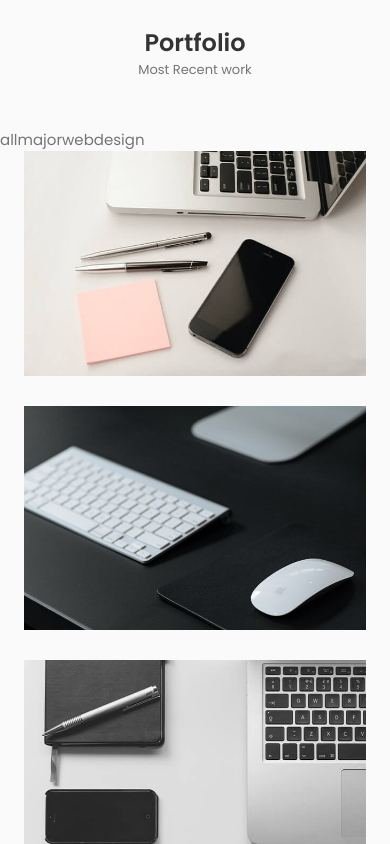
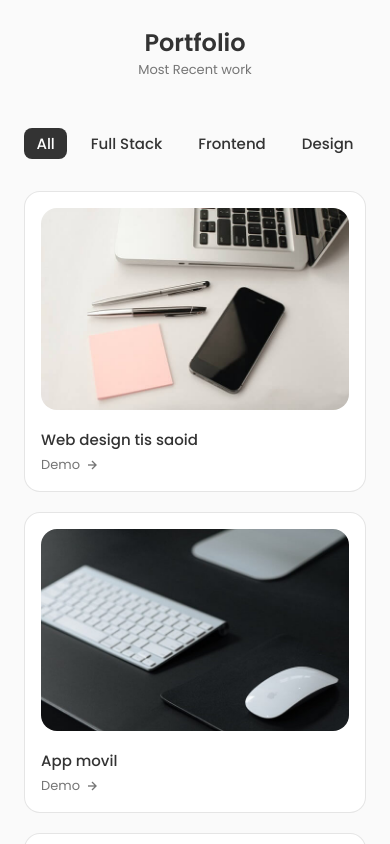
Before and after one commit to jitendraKhadoliya/personal-portfolio, a React (Create React App) app: page / in a window 390 px wide. Shown: the part 3580-4424 px from the top of the page. Built offline with nearby package versions, Linux system fonts and the light colour scheme.

Commit message:
added effect on contact page using react-tostify and button spinner

```diff
--- a/package.json
+++ b/package.json
@@ -11,6 +11,7 @@
     "react": "^18.2.0",
     "react-dom": "^18.2.0",
     "react-scripts": "5.0.1",
+    "react-toastify": "^9.1.1",
     "swiper": "^9.0.0",
     "web-vitals": "^2.1.4"
   },
--- a/src/App.js
+++ b/src/App.js
@@ -10,6 +10,7 @@ import Services from "./component/services/Services";
 import Skills from "./component/skills/Skills";
 import Testimonial from "./component/testimonials/Testimonial";
 import Work from "./component/work/Work";
+import { ToastContainer } from 'react-toastify';
 
 function App() {
   return (
@@ -27,7 +28,18 @@ function App() {
       </main>
         <ScrollUp />
         <Footer />
-
+        <ToastContainer
+position="top-center"
+autoClose={300}
+hideProgressBar={false}
+newestOnTop={false}
+closeOnClick
+rtl={false}
+pauseOnFocusLoss
+draggable
+pauseOnHover
+theme="dark"
+/>
 
     </>
   );
--- /dev/null
+++ b/src/component/contact/Loader.jsx
@@ -0,0 +1,13 @@
+import React from 'react'
+
+const Loader = () => {
+  return (
+    <div className='loading__container'>
+        <div className='loading__circle'>
+        <i className='bx bx-loader-alt Loading__icon'></i>
+        </div>
+    </div>
+  )
+}
+
+export default Loader;
--- a/src/component/contact/contact.css
+++ b/src/component/contact/contact.css
@@ -108,6 +108,31 @@
     resize: none;
 }
 
+/* ============ Loader Style==================== */
+
+.loading__container {
+    height: 100%;
+    width: 100%;
+    display: flex;
+    justify-content: center;
+    align-items: center;
+  }
+
+  .Loading__icon{
+    animation: rotation 0.3s infinite ease-in-out;
+    font-size: 2rem;
+    color: white;
+    width: 200px;
+  }
+
+
+
+  @keyframes rotation {
+    to{
+      transform: rotate(360deg);
+    }
+  }
+
 
 /*=============== BREAKPOINTS ===============*/
 /* For large devices */
--- a/src/component/header/Header.jsx
+++ b/src/component/header/Header.jsx
@@ -18,7 +18,7 @@ const Header = () => {
   return (
     <header className="header">
       <nav className="nav container">
-        <a href="index.html" className="nav__logo">
+        <a href="#home" className="nav__logo">
           Jitendra
         </a>
         <div className={toggle ? "nav__menu show-menu" : "nav__menu"}>
--- a/src/component/testimonials/Testimonial.jsx
+++ b/src/component/testimonials/Testimonial.jsx
@@ -16,7 +16,7 @@ import { Pagination } from "swiper";
 const Testimonial = () => {
   return (
     <>
-      <section className="testimonial container section">
+      <section className="testimonial container section" id="testimonials">
         <h2 className="section__title">My clients say</h2>
         <span className="section__subtitle">Testimonial</span>
 
--- a/src/component/work/AllWork.jsx
+++ b/src/component/work/AllWork.jsx
@@ -1,14 +1,45 @@
-import React from "react";
+import React, { useEffect, useState } from "react";
 import { projectsData, projectNav } from "./ProjectData";
 import WorkItems from './WorkItems';
 
 const AllWork = () => {
+  const[item,setItem]= useState({name:'all'});
+  const[project,setProject]= useState([]);
+  const[activeNav, setActiveNav] =useState(0);
+
+  // for state change show I will use Effect here
+
+  useEffect(()=>{
+    if(item.name ==='all'){
+      // here i am setting my Project data inside this state to all in starting
+      setProject(projectsData);
+    }else{
+      // here I am creating new array for the catagory that I want
+      const newPorjects = projectsData.filter((project)=>{
+        return project.category.toLowerCase() === item.name;
+      });
+      // now i am seting new array(newProjects) inside the setProject
+      setProject(newPorjects);
+    }
+
+  },[item])
+
+  const handleClick = (e,index) =>{
+
+    setItem({name : e.target.textContent.toLowerCase()})
+    setActiveNav(index);
+  };
+
   return (
     <>
       <div className="work__filters">
         {projectNav.map((item, index) => {
           return (
-            <span className="work__item" key={index}>
+            // created an function that will change data
+            <span onClick={(e,index)=> handleClick(e,index)}
+            // here I will chack first set give classname
+            className={`${activeNav === index ? 'active__nav-work': ''} work__item`}
+             key={index}>
               {item.name}
             </span>
           );
@@ -16,7 +47,7 @@ const AllWork = () => {
       </div>
 
       <div className="work__container container grid ">
-            {projectsData.map((item)=>{
+            {project.map((item)=>{
                 return(
                      <WorkItems item={item} key={item.id} />
                 )
--- a/src/component/work/ProjectData.jsx
+++ b/src/component/work/ProjectData.jsx
@@ -10,8 +10,9 @@ export const projectsData = [
     {
       id: 1,
       image: Work1,
-      title: "Web design",
-      category: "all",
+      title: "Web design tis saoid",
+      category: "design",
+      link:'https://fkhadra.github.io/react-toastify/installation',
     },
     {
       id: 2,
@@ -29,19 +30,19 @@ export const projectsData = [
       id: 4,
       image: Work4,
       title: "App movil",
-      category: "small",
+      category: "Frontend",
     },
     {
       id: 5,
       image: Work5,
-      title: "Web design",
-      category: "web",
+      title: "E-Commerce",
+      category: "full stack",
     },
   ];
 
   export const projectNav = [
     {name: 'all'},
-    {name: 'major'},
-    {name: 'web'},
+    {name: 'full stack'},
+    {name: 'frontend'},
     {name: 'design'},
   ]
--- a/src/component/work/WorkItems.jsx
+++ b/src/component/work/WorkItems.jsx
@@ -3,9 +3,13 @@ import React from 'react'
 const WorkItems = ({item}) => {
   return (
     <div className="work__card" key={item.id} >
-        <img src={item.image} alt="" />
+        <img src={item.image} alt="project img" className='work__img' />
+        <h3 className="work__title">{item.title}</h3>
+        <a href={item.link} className='work__button' target={'_blank'}  rel='noreferrer'>
+          Demo <i className="bx bx-right-arrow-alt work__button-icon"></i>
+        </a>
     </div>
   )
 }
 
-export default WorkItems
+export default WorkItems;
--- a/src/component/work/work.css
+++ b/src/component/work/work.css
@@ -0,0 +1,116 @@
+.work__filters {
+    display: flex;
+    justify-content: center;
+    align-items: center;
+    column-gap: 0.75rem;
+    margin-bottom: var(--mb-2);
+}
+
+.work__item {
+    cursor: pointer;
+    color: var(--title-color);
+    padding: 0.25rem 0.75rem;
+    font-weight: var(--font-medium);
+    border-radius: 0.5rem;
+    text-transform: capitalize;
+}
+
+.work__item:hover {
+    background-color: var(--title-color);
+    color: var(--container-color);
+}
+
+
+.work__container {
+    grid-template-columns: repeat(2, max-content);
+    gap: 3rem;
+    justify-content: center;
+}
+
+.work__card {
+    background-color: var(--container-color);
+    border: 1px solid rgba(0, 0, 0, 0.1);
+    padding: 1.25rem;
+    border-radius: 1rem;
+}
+
+.work__img {
+    width: 295px;
+    border-radius: 1rem;
+    margin-bottom: var(--mb-1);
+}
+
+.work__title {
+    font-size: var(--normal-font);
+    font-weight: var(--font-medium);
+    margin-bottom: var(--mb-0-5);
+}
+
+.work__button {
+    color: var(--text-color);
+    font-size: var(--small-font-size);
+    display: flex;
+    align-items: center;
+    column-gap: 0.25rem;
+}
+
+.work__button-icon {
+    font-size: 1rem;
+    transition: 0.4s;
+}
+
+.work__button:hover .work__button-icon {
+    transform: translateX(0.25rem);
+}
+
+.active__nav-work {
+    background-color: var(--title-color);
+    color: var(--container-color);
+}
+
+
+/*=============== BREAKPOINTS ===============*/
+/* For large devices */
+@media screen and (max-width: 992px) {
+ .work__container{
+    gap: 1.25rem;
+ }
+
+ .work__card{
+    padding: 1rem;
+ }
+
+ .work__img{
+    margin-bottom: 0.75rem;
+ }
+ .work__title{
+    margin-bottom: 0.25rem;
+ }
+}
+
+/* For medium devices */
+@media screen and (max-width: 768px) {
+ .work__container{
+    grid-template-columns: max-content;
+ }
+}
+
+@media screen and (max-width: 576px) {
+    .work__container{
+        grid-template-columns: 1fr;
+    }
+
+    .work__img{
+        width: 100%;
+    }
+}
+
+/* For small devices */
+@media screen and (max-width: 350px) {
+ .work__item{
+    font-size: var(--small-font-size);
+ }
+ .work__filters{
+    column-gap: 0.25rem;
+ }
+}
```
Also changed, not shown: src/component/contact/Contact.jsx (+48 -7 lines), 1 other file (tests, documents, lock files or other folders).
